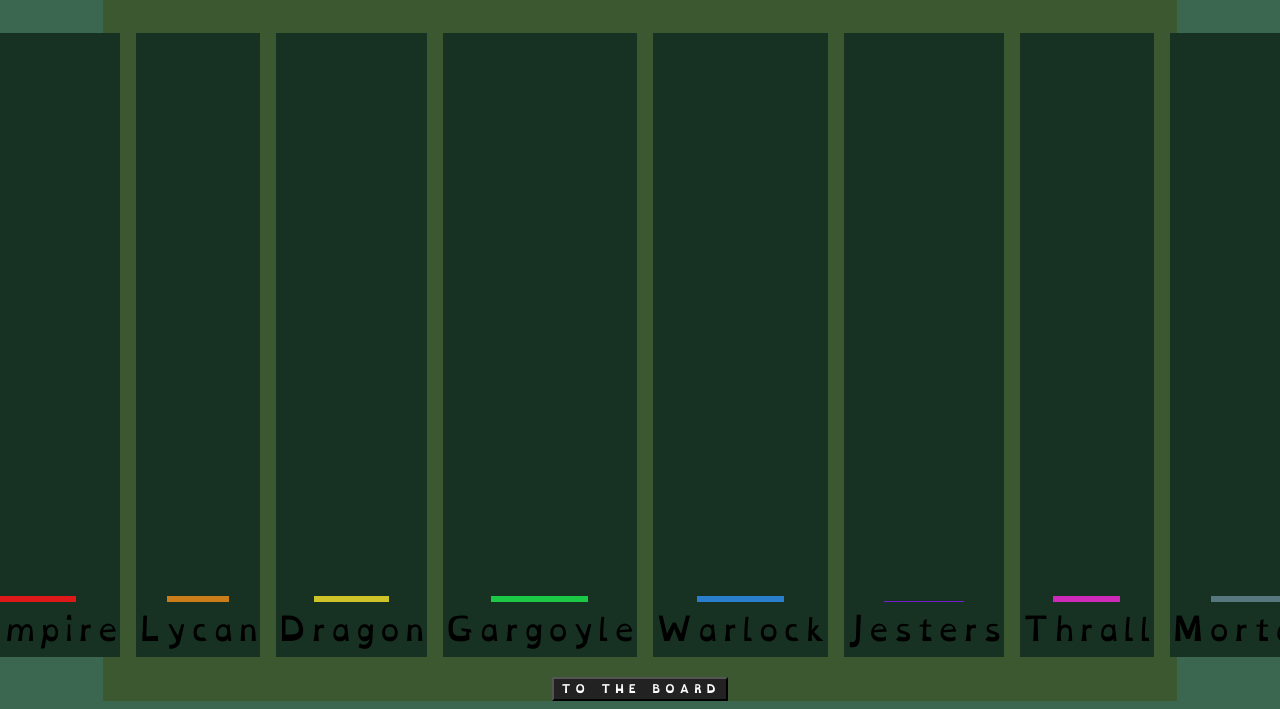
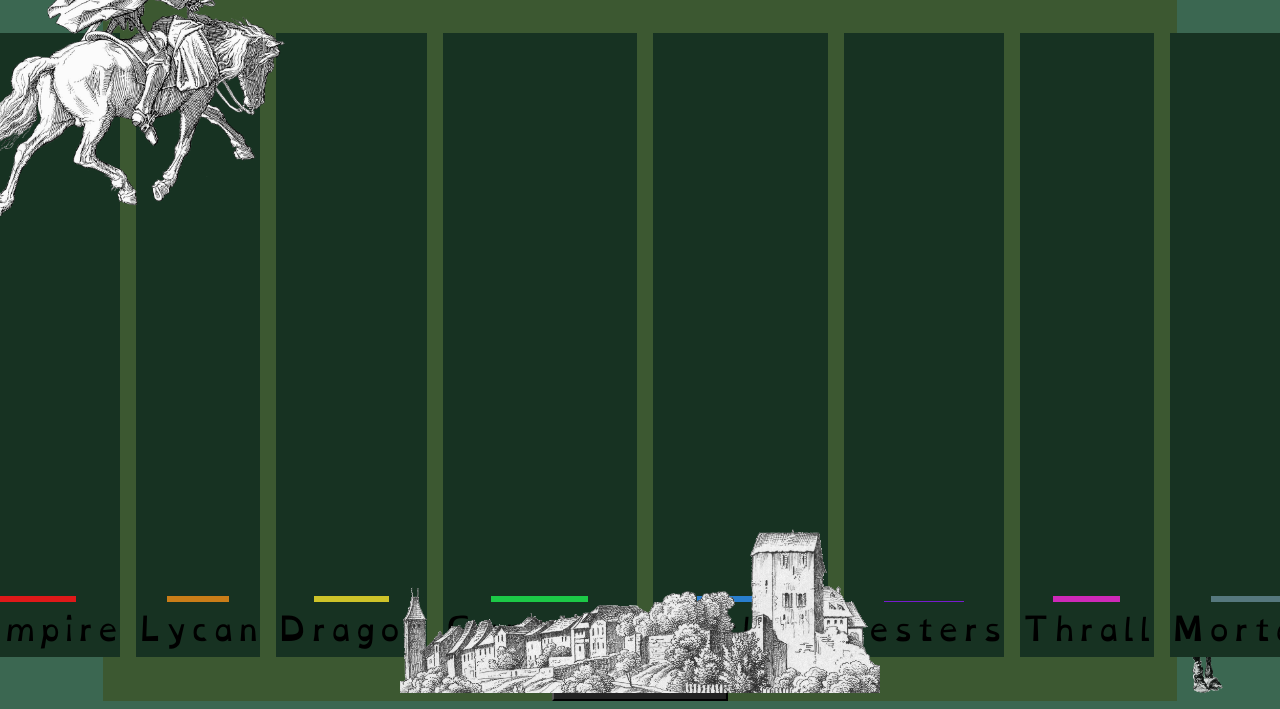
Before and after one commit to MooseHat-Mux/Pridivia, a website: page public/views/tally.html in a window 1280 px wide. Shown: the part 107-816 px from the top of the page. Drawn offline with Linux system fonts and the light colour scheme; no server answers.

Commit message:
Aesthetic updates and tally fixes

```diff
--- a/public/css/style.css
+++ b/public/css/style.css
@@ -423,6 +423,56 @@ main.hidden{
     font-family: "Insula";
 }
 
+.tally-right{
+    display: flex;
+    position: absolute;
+    width: 10%;
+    height: 100%;
+    right: 0;
+    background-repeat: no-repeat;
+    z-index: -1;
+    background-image: url("../backgroundImages/reached-city-1600.png");
+    background-position: right bottom;
+    background-size: 10em auto;
+}
+
+
+.tally-left-top{
+    display: flex;
+    position: absolute;
+    width: 30%;
+    height: 100%;
+    left: 0;
+    top: 0;
+    background-repeat: no-repeat;
+    z-index: 1;
+    background-image: url("../backgroundImages/death-rides-town-1600.png");
+    background-position: left top;
+    background-size: 20em auto;
+}
+
+.tally-bottom{
+    display: flex;
+    position: absolute;
+    width: 100%;
+    height: 100%;
+    bottom: 0;
+    background-repeat: no-repeat;
+    z-index: 0;
+    background-image: url("../backgroundImages/951277ilsdl.png");
+    background-position: bottom;
+    background-size: 30em auto;
+}
+
+.right-trivia-image{
+    position: relative;
+    box-sizing: content-box;
+    max-height: 100%;
+    max-width: 100%;
+    width: 80%;
+    height: 50%;
+}
+
 .trivia-tally .previous-questions{
     display: flex;
     gap: 16px;
--- a/public/javascript/tally.js
+++ b/public/javascript/tally.js
@@ -48,7 +48,6 @@
                         if(currentTally[creature] >= maxTiers[i])
                         {
                             currentMax = maxTier[i];
-                            return;
                         }
                     }
                 }
--- a/public/views/tally.html
+++ b/public/views/tally.html
@@ -60,6 +60,12 @@
                 <div class="board-button-container">
                     <a href="./"><button id="board-return-button" class="board-return-button">To the Board</button></a>
                 </div>
+            <div class="tally-bottom">
+            </div>
+            <div class="tally-left-top">
+            </div>
+            </div>
+            <div class="tally-right">
             </div>
         </main>
 
```
Also changed, not shown: app/controllers/questionController.js (+9 -0 lines), public/javascript/question.js (+6 -5 lines).
